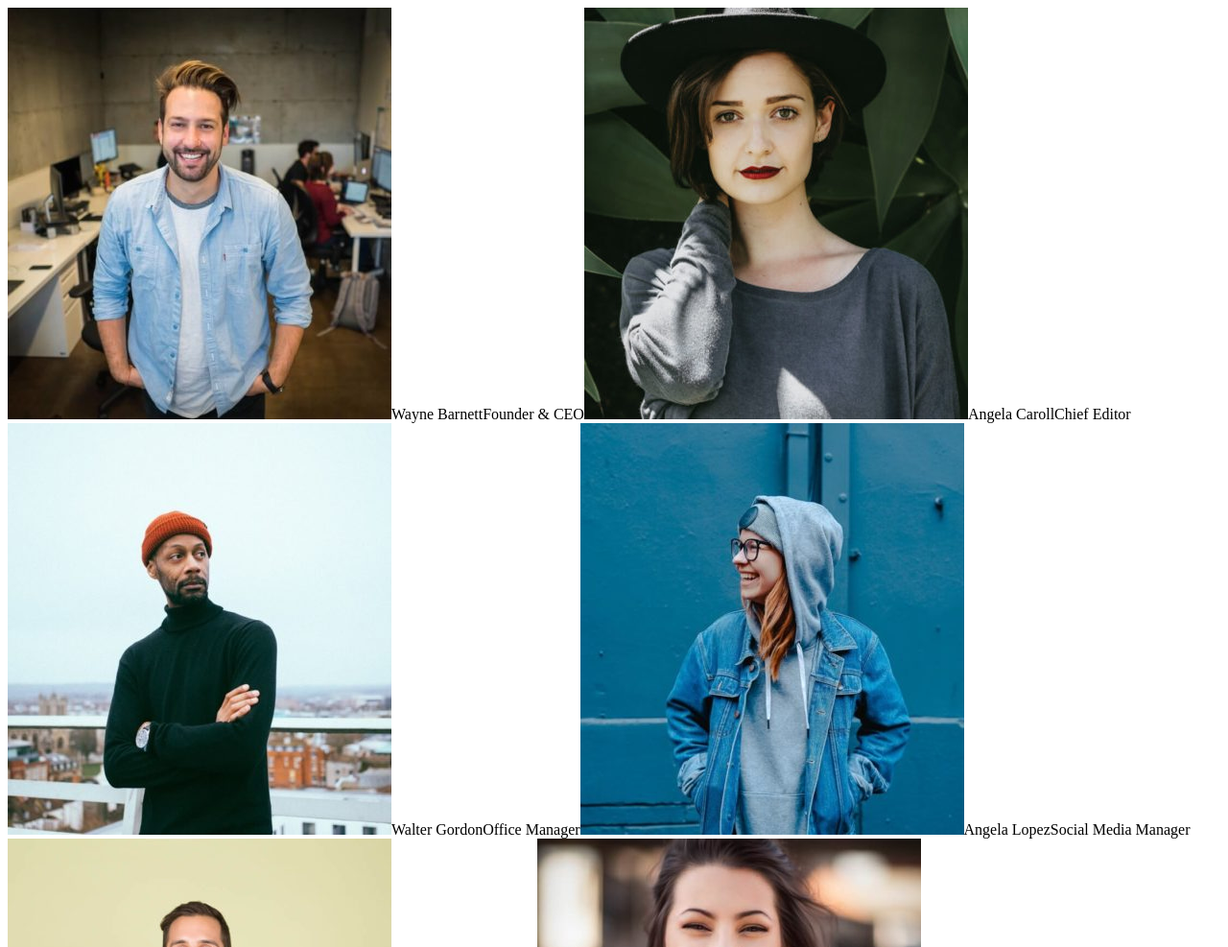
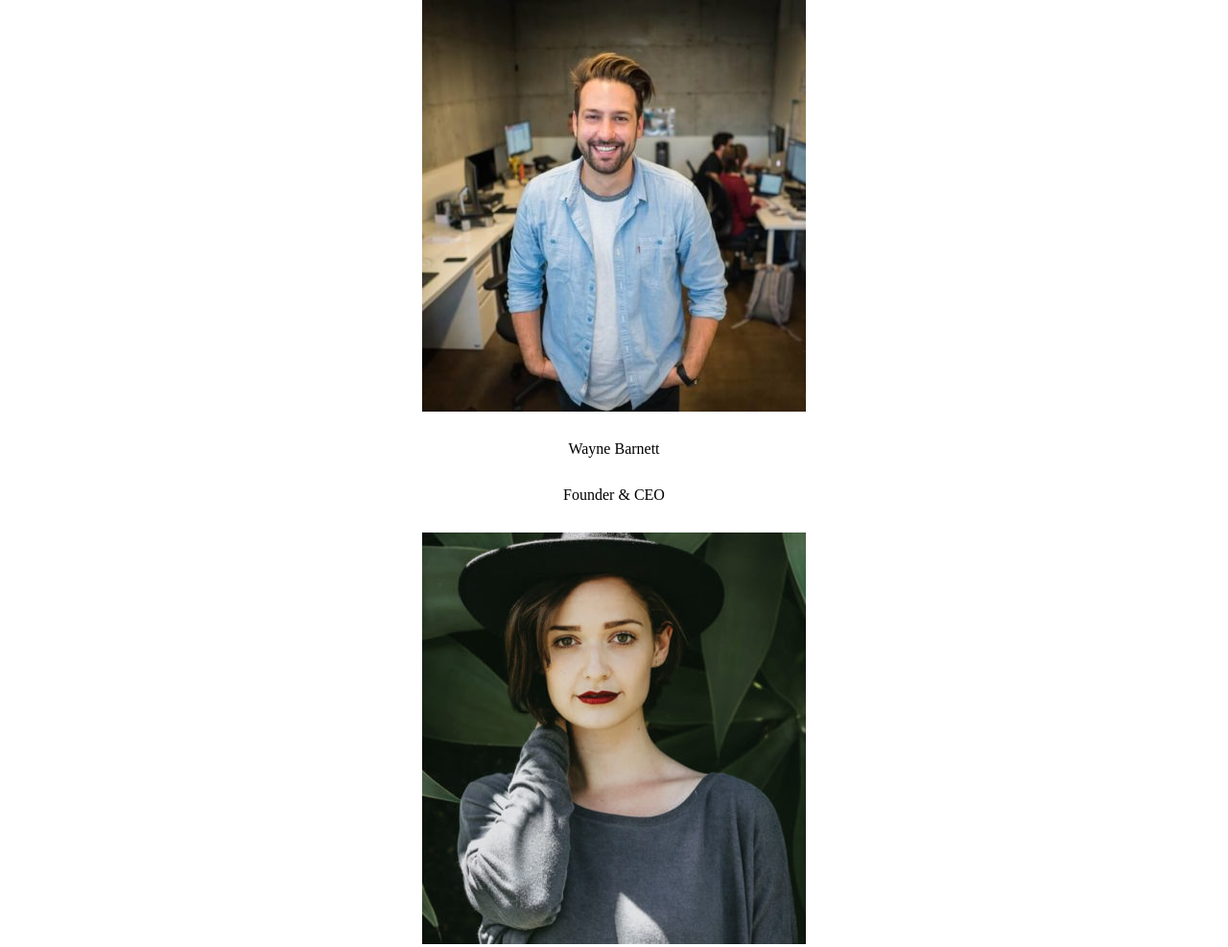
Before and after one commit to Crisano97/js-our-team, a plain HTML site: page index.html in a window 1280 px wide. Shown: the top 987 px of the page at 96% size. Drawn offline with Linux system fonts and the light colour scheme.

Commit message:
Bonus 2 completo

```diff
--- a/css/style.css
+++ b/css/style.css
@@ -0,0 +1,17 @@
+* {
+    margin: 0;
+    padding: 0;
+    box-sizing: border-box;
+}
+
+.d-flex {
+    display: flex;
+    flex-wrap: wrap;
+    flex-direction: column;
+    align-items: center;
+    gap: 30px;
+}
+
+.d-block {
+    display: block;
+}
--- a/index.html
+++ b/index.html
@@ -5,6 +5,7 @@
     <meta http-equiv="X-UA-Compatible" content="IE=edge">
     <meta name="viewport" content="width=device-width, initial-scale=1.0">
     <title>OUR TEAM</title>
+    <link rel="stylesheet" href="./css/style.css">
 </head>
 <body>
 
--- a/js/main.js
+++ b/js/main.js
@@ -37,11 +37,12 @@ const ourTeam = [
 const myWrapper = document.getElementById('wrapper');
 
 for (let i = 0; i < ourTeam.length; i++){
+
     let newImg = createNewimg(ourTeam[i].image);
     myWrapper.append(newImg);
 
-    let newNameElement = createNewElement(ourTeam[i].nome);
-    let newRoleElement = createNewElement(ourTeam[i].ruolo);
+    let newNameElement = createNewElement(ourTeam[i].nome, 'span');
+    let newRoleElement = createNewElement(ourTeam[i].ruolo, 'span');
 
     myWrapper.append(newNameElement, newRoleElement);
 
@@ -54,12 +55,13 @@ for (let i = 0; i < ourTeam.length; i++){
 function createNewimg(attribute) {
     const currentImg = document.createElement('img');
     currentImg.setAttribute("src", attribute)
+    currentImg.classList.add('d-block');
     return currentImg;
 }
 
 
-function createNewElement(element) {
-    const currentElement = document.createElement('span');
+function createNewElement(element, type) {
+    const currentElement = document.createElement(type);
     currentElement.classList.add('d-block');
     currentElement.innerHTML = element;
     return currentElement;
```
